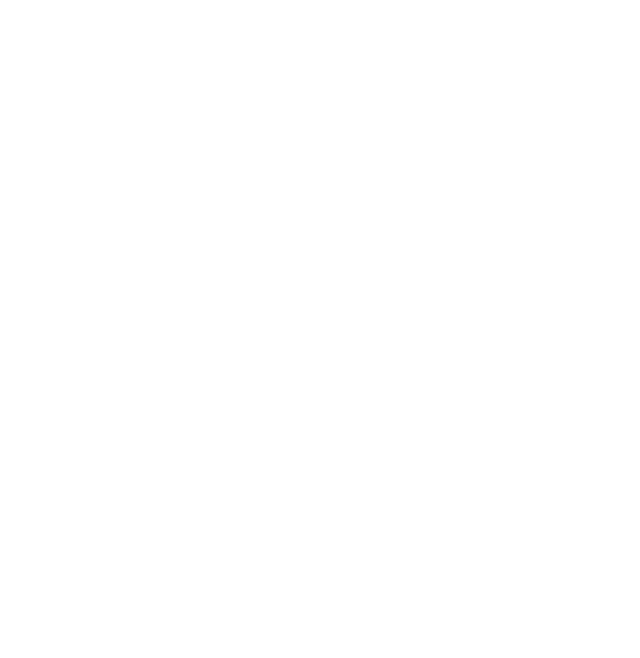
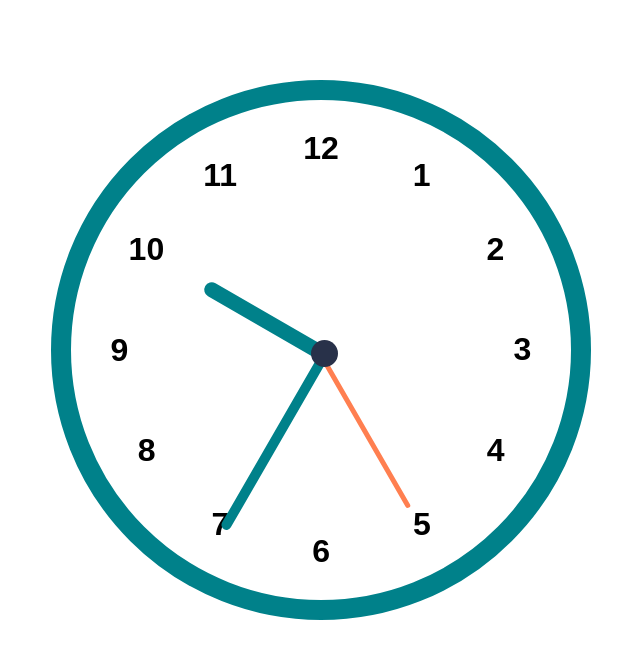
Before and after one commit to CJMiller17/Alarm-Clock, a plain HTML site: page index.html in a window 1280 px wide. Shown: the whole page, without its empty margins (319-959 px from the left). Drawn offline with Linux system fonts and the light colour scheme; files that its build step writes are made by us from their sources.

Commit message:
fully working clock

```diff
--- a/CSS/style.css
+++ b/CSS/style.css
@@ -0,0 +1,74 @@
+body {
+    font-family: Arial, Helvetica, sans-serif;
+}
+
+.analog {
+    width: 500px;
+    height: 500px;
+    border: 20px solid #00818a;
+    border-radius: 50%;
+    margin: 5rem auto;
+    position: relative;
+}
+
+.point {
+    width: 27px;
+    height: 27px;
+    background-color: #283149;
+    border-radius: 50%;
+    position: absolute;
+    top: 240px;
+    left: 240px;
+    z-index: 6;
+}
+
+.analog span {
+    position: absolute;
+    inset: 30px;
+    transform: rotate(calc(30deg * var(--h)));
+    text-align: center;
+}
+
+.analog span b {
+    font-size: 2rem;
+    font-weight: 600;
+    display: inline-block; /* Check this out more to figure out why this worked */
+    transform: rotate(calc(-30deg * var(--h)));
+
+}
+
+.analog .hand {
+    position: absolute;
+    bottom: 244px;
+    left: 248px;
+    transform: translateX(-50%);
+    transform-origin: bottom;
+}
+
+.second {
+    height: 35%;
+    width: 5px;
+    background-color: coral;
+    z-index: 5;
+    border-top-left-radius: 10px;
+    border-top-right-radius: 10px;
+}
+
+.minute {
+    height: 40%;
+    width: 10px;
+    background-color: #00818a;
+    z-index: 4;
+    border-top-left-radius: 10px;
+    border-top-right-radius: 10px;
+}
+
+.hour {
+    height: 28%;
+    width: 15px;
+    background-color: #00818a;
+    z-index: 3;
+    border-top-left-radius: 10px;
+    border-top-right-radius: 10px;
+
+}
--- a/JS/main.js
+++ b/JS/main.js
@@ -0,0 +1,16 @@
+const time = new Date();
+const second = 0;
+const minute = 0;
+const hour = 0;
+
+setInterval(
+    function() {
+        date = new Date();
+        sec = date.getSeconds() * 6;
+        min = date.getMinutes() * 6;
+        hor = date.getHours() * 30;
+        document.getElementById("second-hand").style.transform = "rotate(" + sec + "deg)"
+        document.getElementById("minute-hand").style.transform = "rotate(" + min + "deg)"
+        document.getElementById("hour-hand").style.transform = "rotate(" + hor + "deg)";
+    }, 1000
+)
--- a/index.html
+++ b/index.html
@@ -4,13 +4,33 @@
 
 <head>
     <meta charset="UTF-8">
-    <meta name="viewport" content="width=device-width, initial-scale=1.0">
+    <meta name="viewport" content="wclassthhand =device-width, initial-scale=1.0">
     <title>Encouraging Alarm Clock</title>
     <link rel="icon" type="image/x-icon" href="IMG/alarm-clock.ico">
-    <link rel="stylesheet" href="style.css">
+    <link rel="stylesheet" href="CSS/style.css">
 </head>
 
 <body>
+    <div class="analog">
+        <div class="point"></div>
 
+        <span style = "--h:1;"><b>1</b></span>
+        <span style = "--h:2;"><b>2</b></span>
+        <span style = "--h:3;"><b>3</b></span>
+        <span style = "--h:4;"><b>4</b></span>
+        <span style = "--h:5;"><b>5</b></span>
+        <span style = "--h:6;"><b>6</b></span>
+        <span style = "--h:7;"><b>7</b></span>
+        <span style = "--h:8;"><b>8</b></span>
+        <span style = "--h:9;"><b>9</b></span>
+        <span style = "--h:10;"><b>10</b></span>
+        <span style = "--h:11;"><b>11</b></span>
+        <span style = "--h:12;"><b>12</b></span>
+
+        <div class="hand second" id="second-hand"></div>
+        <div class="hand minute" id="minute-hand"></div>
+        <div class="hand hour" id="hour-hand"></div>
+    </div>
+    <script src="JS/main.js"></script>
 </body>
 </html>
```
